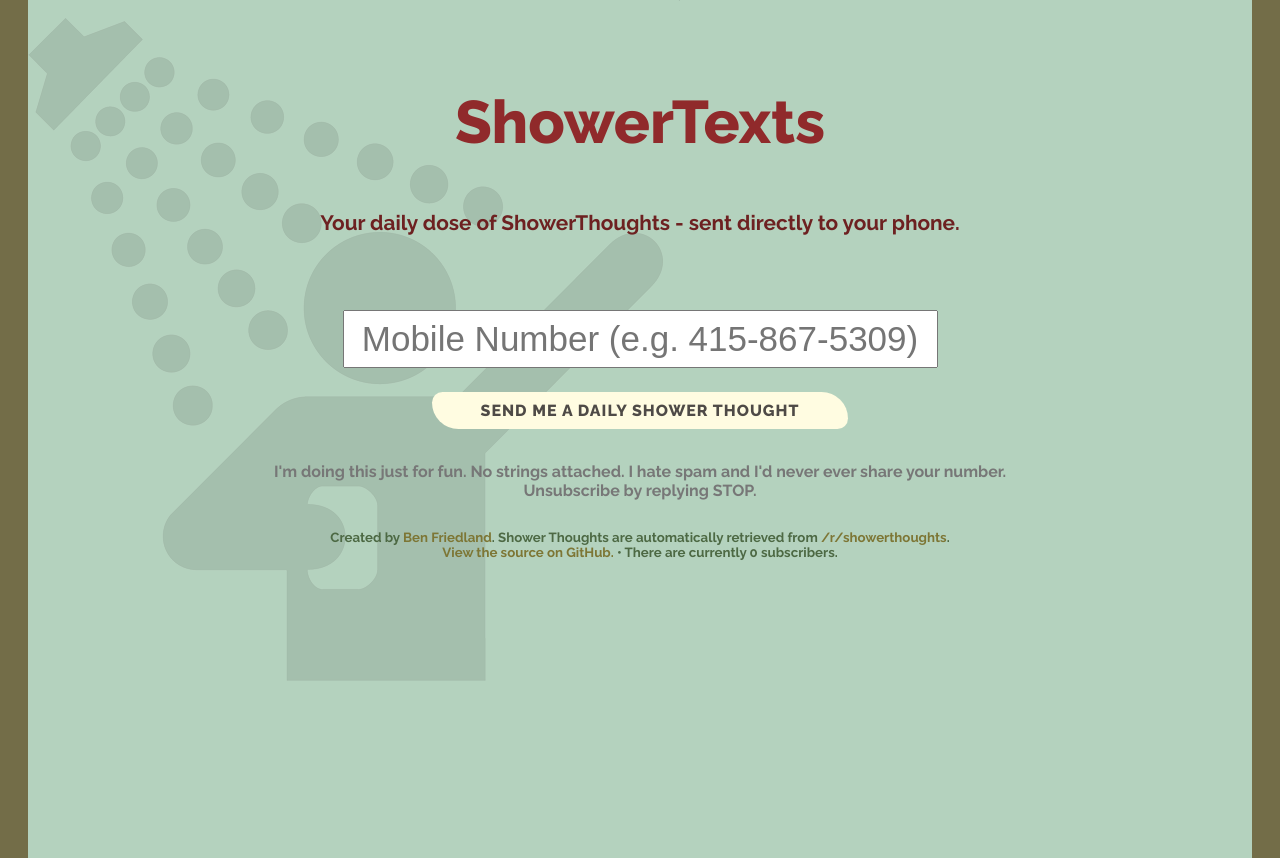
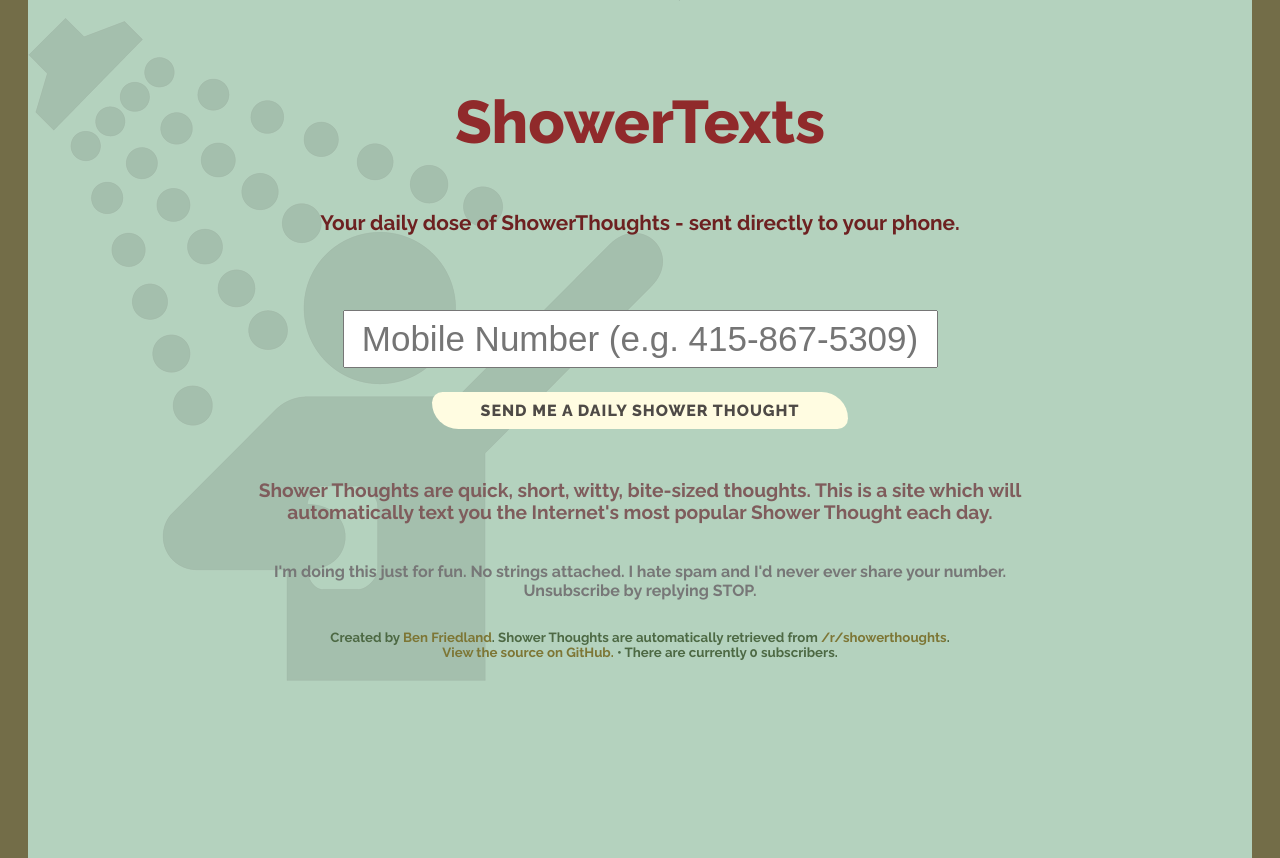
Before and after one commit to ben174/showertexts, a Django app: page / in a window 1280 px wide. Shown: the part 21-879 px from the top of the page. Run offline with Django 3.2, Linux system fonts and the light colour scheme; data that the repository does not hold is empty; some libraries are stand-ins or nearby versions.

Commit message:
Better description, SEO

```diff
--- a/showertexts/static/css/landing.css
+++ b/showertexts/static/css/landing.css
@@ -30,10 +30,10 @@
   font-size: 3.75em;
 }
 h2 {
-  max-width: 20em;
-  margin: 0 auto;
-  line-height: 1.3em;
-  font-weight: 400;
+    max-width: 44em;
+    margin: 2em auto;
+    font-size: 1.2em;
+    color: #7F5C5C;
 }
 #main {
   height: 100%;
--- a/showertexts/templates/landing.html
+++ b/showertexts/templates/landing.html
@@ -8,6 +8,7 @@
     <script src="{% static 'js/landing.js' %}"></script>
     <link href="{% static 'css/landing.css' %}" rel="stylesheet">
     <link href="https://cdnjs.cloudflare.com/ajax/libs/animate.css/3.4.0/animate.min.css" rel="stylesheet">
+    <meta name="description" content="Shower Thoughts are quick short witty thoughts - this is a site which will automatically text you the most popular Shower Thought each day.">
   </head>
   <body>
     <div id="main">
@@ -15,6 +16,10 @@
       <h3 id="thought" class="animated">Your daily dose of ShowerThoughts - sent directly to your phone.</h3>
       <input type="text" placeholder="Mobile Number (e.g. 415-867-5309)" id="sms_number"><br />
       <a id="subscribe" href="#">Send me a daily shower thought</a>
+      <h2>
+        Shower Thoughts are quick, short, witty, bite-sized thoughts. This is a site which will automatically
+        text you the Internet's most popular Shower Thought each day.
+      </h2>
       <h4>
         I'm doing this just for fun. No strings attached. I hate spam and I'd never ever share your number.<br />
         Unsubscribe by replying <b>STOP</b>.
```
